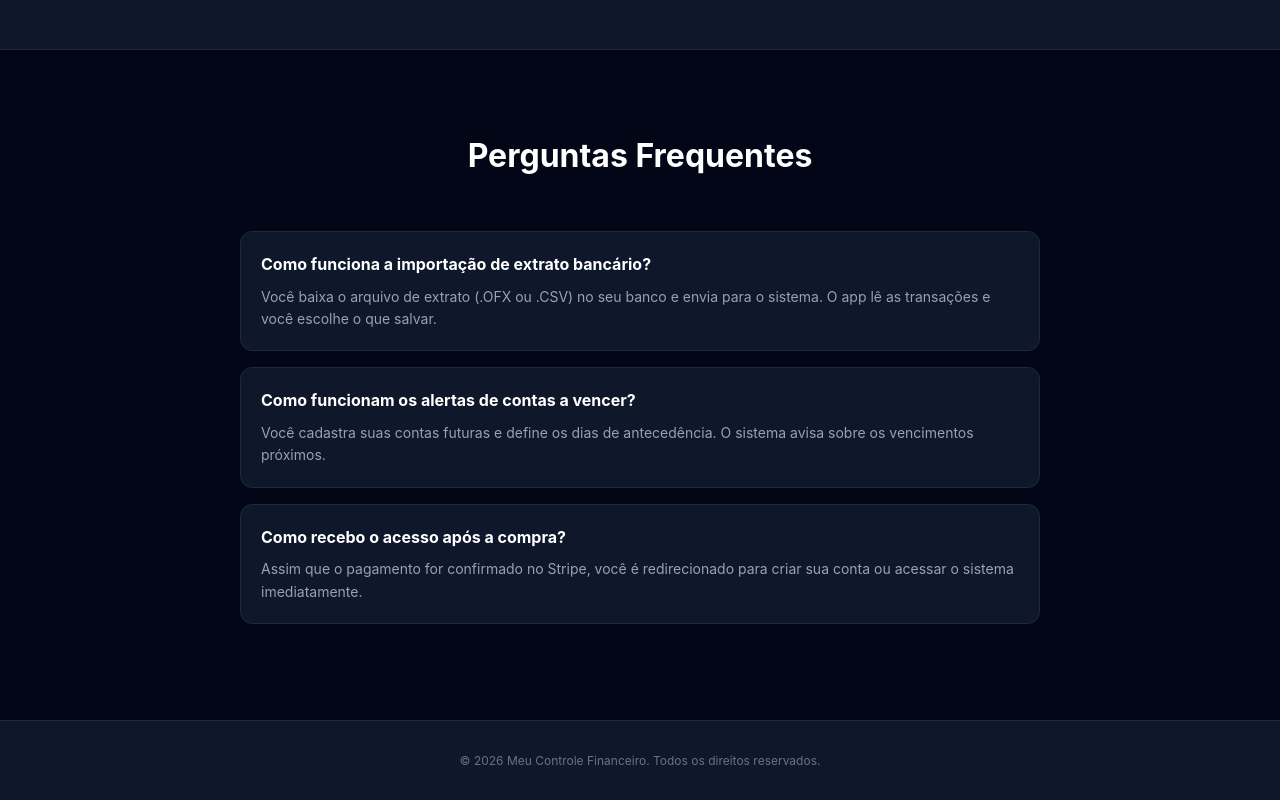
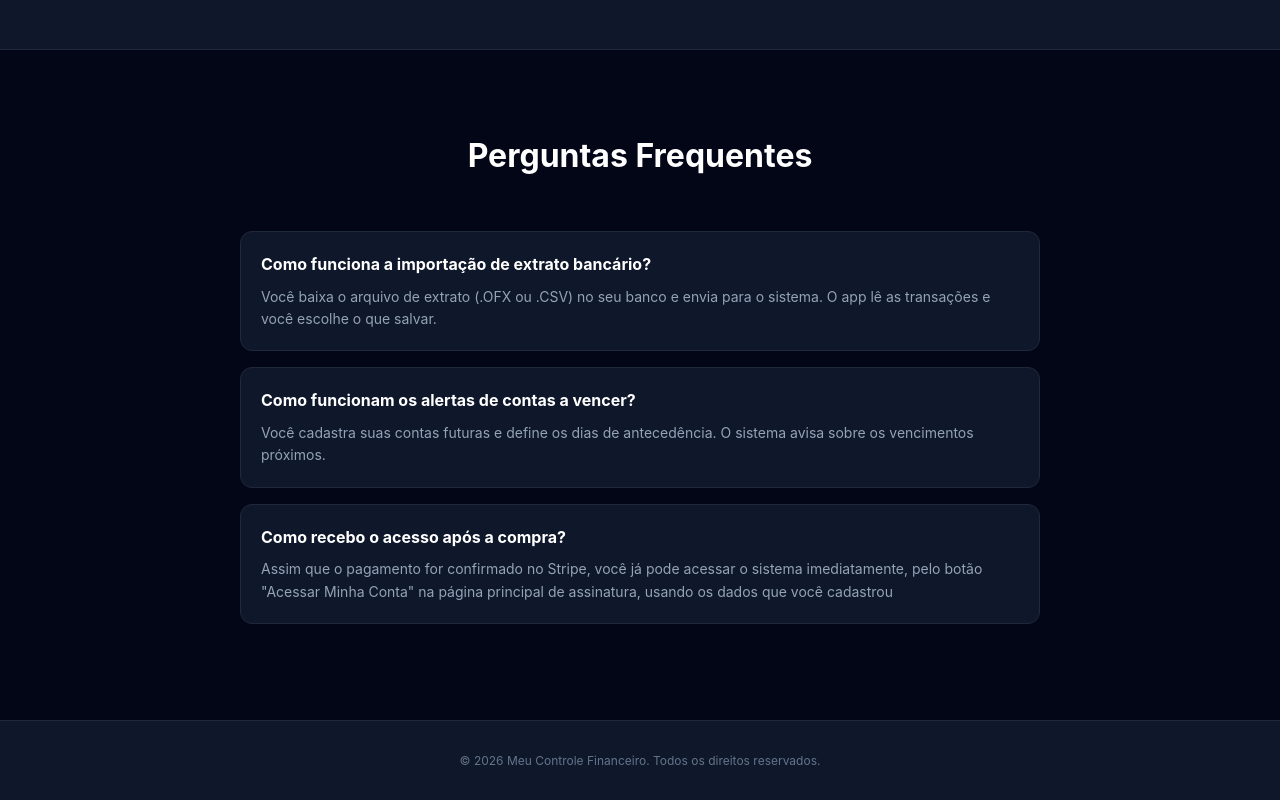
Before and after one commit to gtdueli/meu-controle-financeiro-landing, a website: page index.html in a window 1280 px wide. Shown: the part 3187-3987 px from the top of the page. Drawn offline with Linux system fonts and the light colour scheme.

```diff
--- a/index.html
+++ b/index.html
@@ -238,7 +238,7 @@
       </div>
       <div class="faq-item">
         <h3>Como recebo o acesso após a compra?</h3>
-        <p>Assim que o pagamento for confirmado no Stripe, você é redirecionado para criar sua conta ou acessar o sistema imediatamente.</p>
+        <p>Assim que o pagamento for confirmado no Stripe, você já pode acessar o sistema imediatamente, pelo botão "Acessar Minha Conta" na página principal de assinatura, usando os dados que você cadastrou</p>
       </div>
     </div>
   </section>
```
